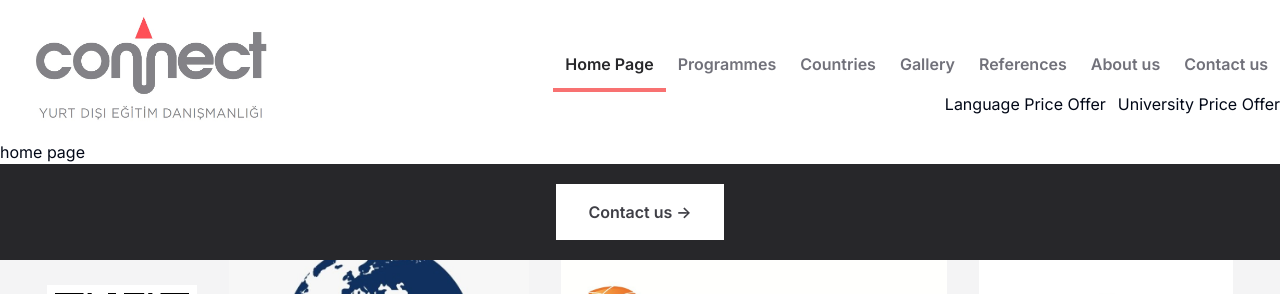
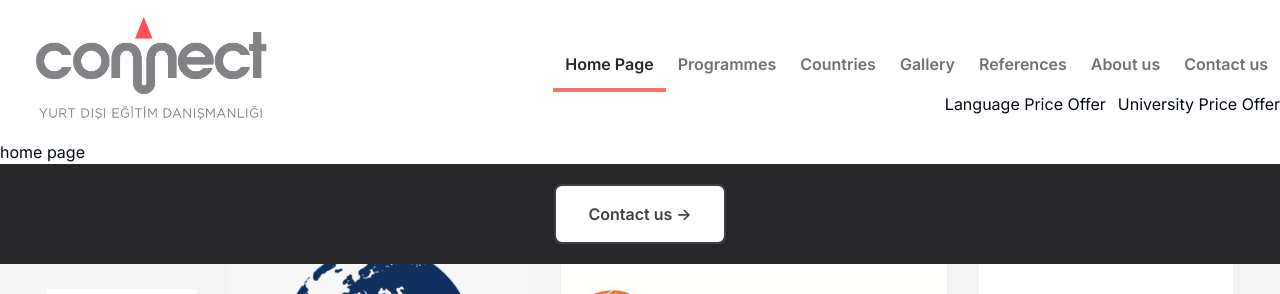
Before and after one commit to gaorachel/connect-istanbul, a Next.js app: page / in a window 1280 px wide. Shown: the top 294 px of the page. Built offline with nearby package versions, Linux system fonts and the light colour scheme.

Commit message:
Update Button sytle

```diff
--- a/components/button.tsx
+++ b/components/button.tsx
@@ -5,11 +5,11 @@ import { cn } from "@/lib/utils";
 
 import { VariantProps, cva } from "class-variance-authority";
 
-const buttonVariants = cva("p-4 px-8 font-semibold text-white hover:text-white", {
+const buttonVariants = cva("p-4 px-8 font-semibold text-white hover:text-white transition border-2 rounded-lg", {
   variants: {
     variant: {
-      light: "bg-white text-zinc-700 hover:bg-black hover:text-white",
-      dark: "bg-zinc-600 hover:bg-white hover:text-zinc-600",
+      light: "bg-white text-zinc-700 hover:bg-zinc-700 border-zinc-700",
+      dark: "bg-zinc-600 hover:bg-white hover:text-zinc-600 border",
       red: "bg-red-500 hover:bg-red-700",
     },
     type: {
```
